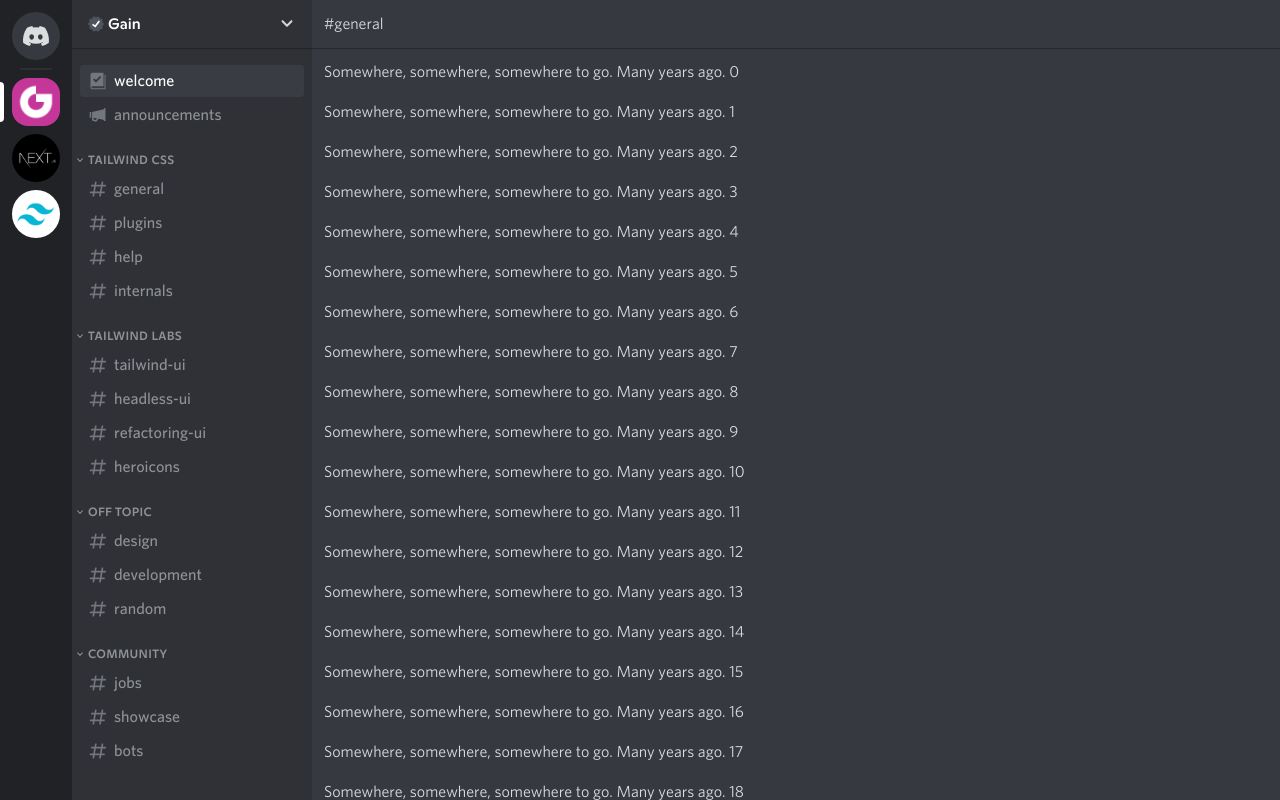
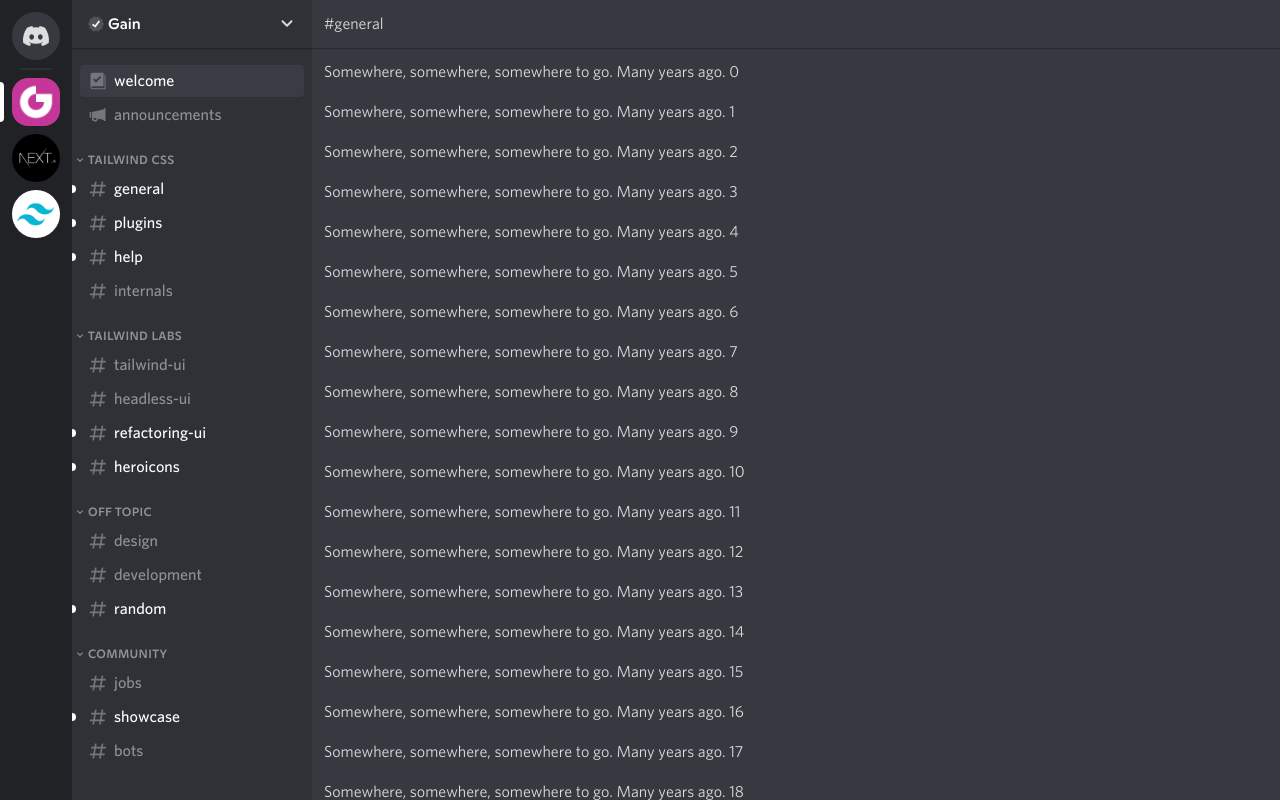
Before and after one commit to JoseCrz/tailwind-practice, a Next.js app: page /servers/1/channel/1 in a window 1280 px wide. Built offline with nearby package versions, Linux system fonts and the light colour scheme.

Commit message:
Add UI states to `<ChannelLink />`

```diff
--- a/pages/servers/[serverId]/channel/[channelId].tsx
+++ b/pages/servers/[serverId]/channel/[channelId].tsx
@@ -47,13 +47,28 @@ export default function Server1() {
   );
 }
 
-type Channel = (typeof data)["1"]["categories"][number]["channels"][number];
+type Channel = {
+  id: number;
+  label: string;
+  icon?: string;
+  unread?: boolean;
+};
+
+type ChannelLinkState = "active" | "inactiveUnread" | "inactiveRead";
+
+const classes: Record<ChannelLinkState, string> = {
+  active: "text-white bg-gray-550/[0.32]",
+  inactiveUnread:
+    "text-white hover:bg-gray-550/[.16] active:bg-gray-550/[0.24]",
+  inactiveRead:
+    "text-gray-300 hover:bg-gray-550/[.16] hover:text-gray-100 active:bg-gray-550/[0.24]",
+};
 
 function ChannelLink({ channel }: { channel: Channel }) {
   const router = useRouter();
   const Icon = (() => {
-    if ("icon" in channel) {
-      //@ts-ignore
+    if (channel.icon) {
+      // @ts-ignore
       return Icons[channel.icon];
     }
 
@@ -61,15 +76,21 @@ function ChannelLink({ channel }: { channel: Channel }) {
   })();
 
   const isActive = channel.id === Number(router.query.channelId);
+
+  const state: ChannelLinkState = isActive
+    ? "active"
+    : channel.unread
+    ? "inactiveUnread"
+    : "inactiveRead";
+
   return (
     <Link
       href={`/servers/1/channel/${channel.id}`}
-      className={`flex items-center px-2 py-1 mx-2 rounded group ${
-        isActive
-          ? "text-white bg-gray-550/[0.32] "
-          : "text-gray-300 hover:bg-gray-550/[.16] hover:text-gray-100"
-      }`}
+      className={`flex items-center px-2 py-1 mx-2 rounded group relative ${classes[state]}`}
     >
+      {state === "inactiveUnread" && (
+        <div className="absolute left-0 -mx-2 w-1 h-2 rounded-r-full bg-white" />
+      )}
       <Icon className="w-5 h-5 mr-1.5 text-gray-400" />
       {channel.label}
       <Icons.AddPerson className="w-4 h-4 ml-auto opacity-0 group-hover:opacity-100 text-gray-200 hover:text-gray-100" />
```
